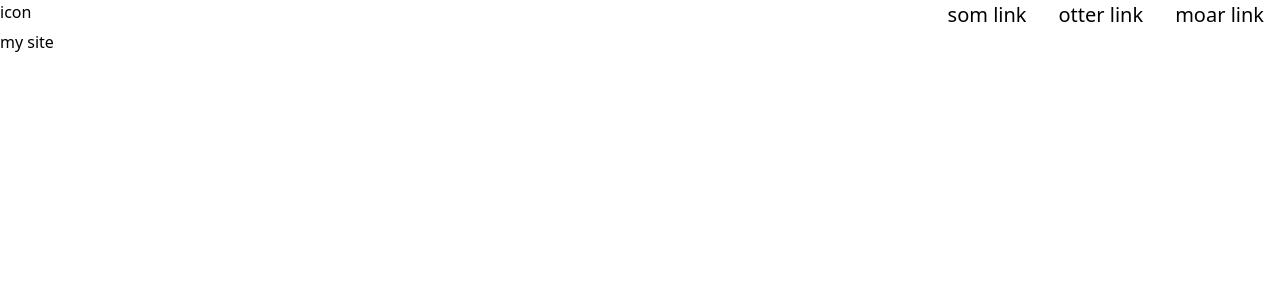
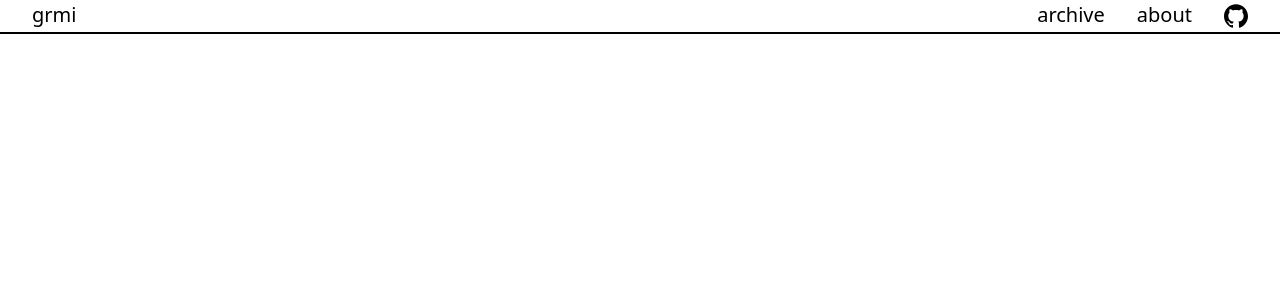
Before and after one commit to bhflm/germi, a Next.js app: page / in a window 1280 px wide. Shown: the top 300 px of the page. Built offline with nearby package versions, Linux system fonts and the light colour scheme.

Commit message:
add: github icon, arcaic navbar

```diff
--- a/src/components/Navbar/index.tsx
+++ b/src/components/Navbar/index.tsx
@@ -1,19 +1,19 @@
 import React, { FunctionComponent } from "react";
 
 export const Navbar: FunctionComponent<{}> = () => (
-    <div className="flex justify-between flex-wrap">
-        <div className="block">
-          <p className="">icon</p>
+    <div className="flex px-4 justify-between flex-wrap border-b-2 border-black">
+        <div className="text-xl px-4">
+          grmi
         </div>
         <nav className="flex space-between mx-r">
-          <a className="text-xl px-4" href="#">
-            som link
+          <a className="text-xl px-4" href="/archive">
+            archive
           </a>
-          <a className="text-xl px-4" href="#">
-            otter link
+          <a className="text-xl px-4" href="/about">
+            about
           </a>
-          <a className="text-xl px-4" href="#">
-            moar link
+          <a href="https://github.com/bhflm" target="_blank">
+            <img className="h-8 pt-1 pb-1 px-4" src="/github.svg" alt="github logo"/>
           </a>
         </nav>
     </div>
--- a/src/pages/index.tsx
+++ b/src/pages/index.tsx
@@ -4,7 +4,6 @@ import { Navbar } from '../components/Navbar';
 const Home: NextPage<{ props: any }> = props => (
   <>
   <Navbar/>
-  <span>my site</span>
   </>
 );
 
```
Also changed, not shown: public/github.svg (added).
